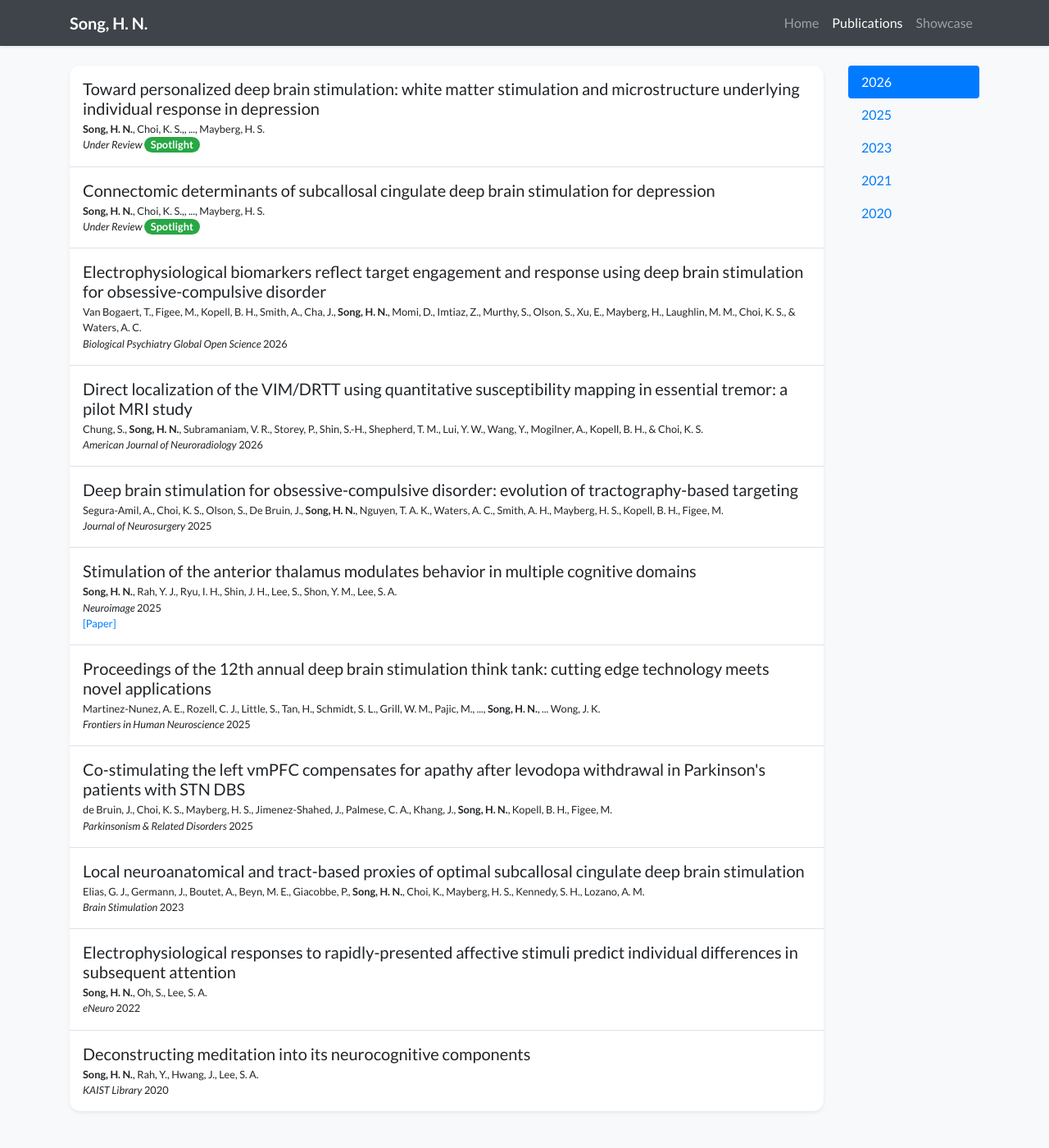
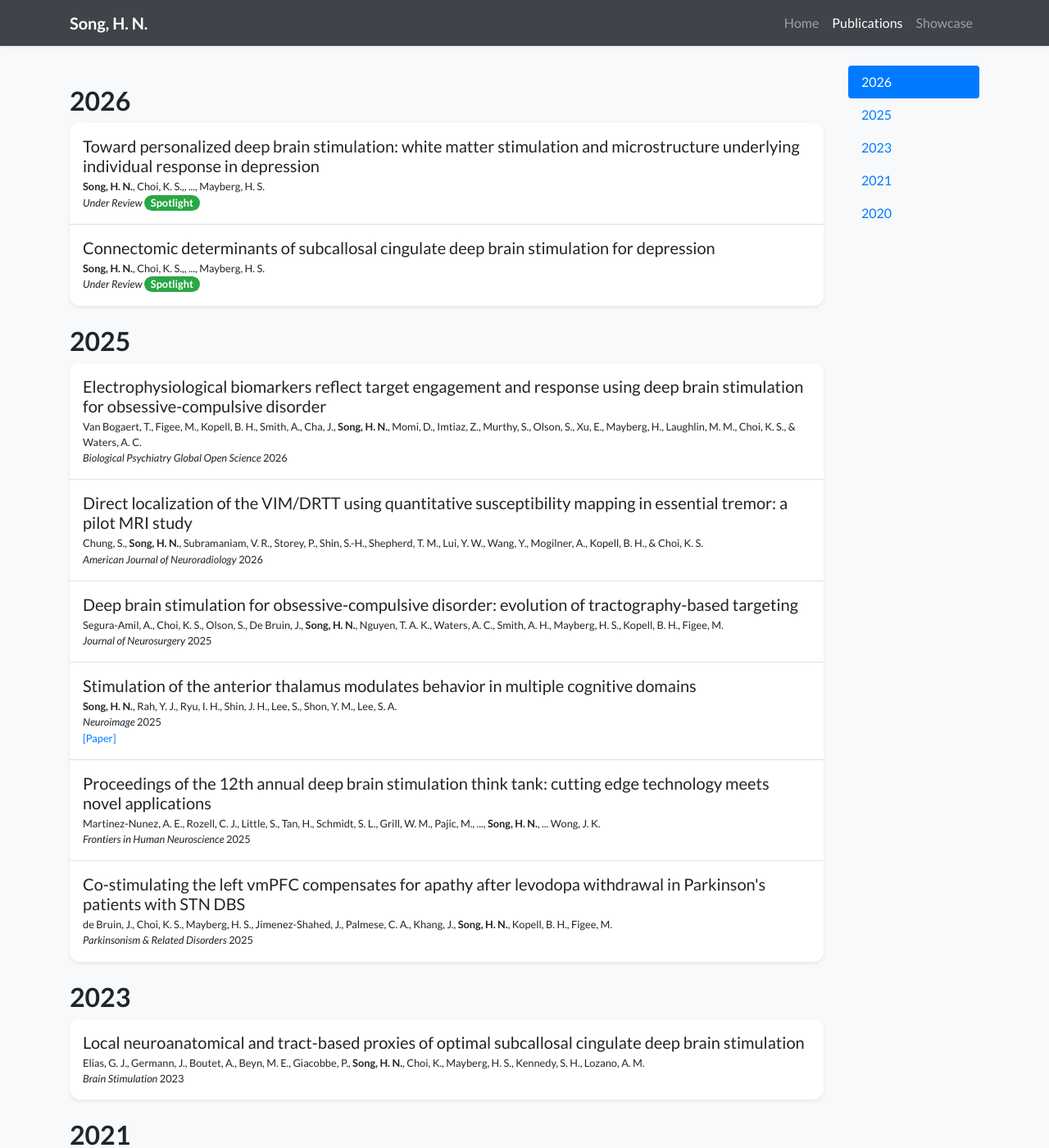
Before and after one commit to ha-neul-song/ha-neul-song.github.io, a Jekyll site: the page built from publications.html, in a window 1280 px wide and 1400 px high. Shown: the whole window at 82% size. Built offline with Jekyll 4.4.1, drawn with Linux system fonts in a browser that asks for light colours; nearby versions of some CDN libraries; a style sheet for code colours, icons or effects is not loaded.

Commit message:
Update site

```diff
--- a/publications.html
+++ b/publications.html
@@ -6,21 +6,19 @@ body_attr: >-
   data-spy="scroll" data-target="#navbar-year" data-offset="100"
 ---
 
+
 {% assign pubs = site.publications | sort: "date" | reverse %}
-{% assign years = pubs | group_by_exp: "item", "item.date | date: '%Y'" %}
+{% assign pubs_by_year = pubs | group_by_exp: "item", "item.date | default: '1900-01-01' | date: '%Y'" %}
 
 <div class="row">
   <div class="col-12 col-lg-10">
+    {% for year in pubs_by_year %}
+<!--      <h2 class="pt-4" id="year-{{ year.name }}">{{ year.name }}</h2>-->
+      <div id="year-{{ year.name }}" style="position: relative; top: -45px;"></div>
+      <h2 class="pt-4">{{ year.name }}</h2>
+
       <div class="my-0 p-0 bg-white shadow-sm rounded-xl">
-      {% assign prev_year = "" %}
-
-      {% for item in pubs %}
-        {% assign this_year = item.date | date: "%Y" %}
-        {% if this_year != prev_year %}
-          <div id="year-{{ this_year }}" style="position: relative; top: -60px; height: 0;"></div>
-          {% assign prev_year = this_year %}
-        {% endif %}
-
+        {% for item in year.items %}
           {% include widgets/publication_item.html
               item=item
               hide_cover=true
@@ -29,16 +27,20 @@ body_attr: >-
               last=forloop.last %}
         {% endfor %}
       </div>
+    {% endfor %}
   </div>
 
   <div class="col-2 d-none d-lg-block">
     <div id="navbar-year" class="nav nav-pills flex-column sticky-top" style="top: 80px">
-      {% for y in years %}
-        <a class="nav-link d-block" href="#year-{{ y.name }}">{{ y.name }}</a>
+      {% for year in pubs_by_year %}
+        <a class="nav-link d-block" href="#year-{{ year.name }}">{{ year.name }}</a>
       {% endfor %}
     </div>
   </div>
 </div>
+
+
+
 
 
 
```
Lines whose indentation alone changed are shown as unchanged.
